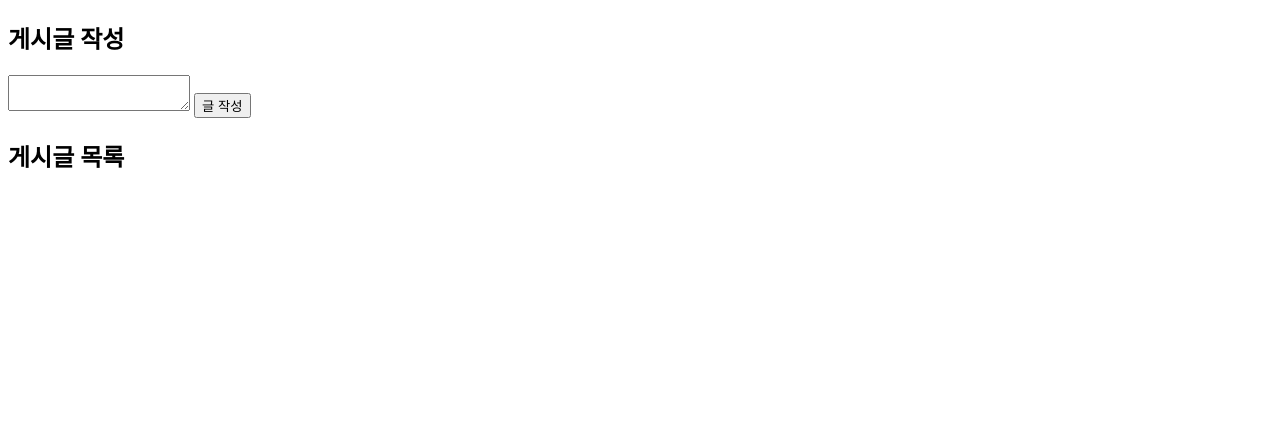
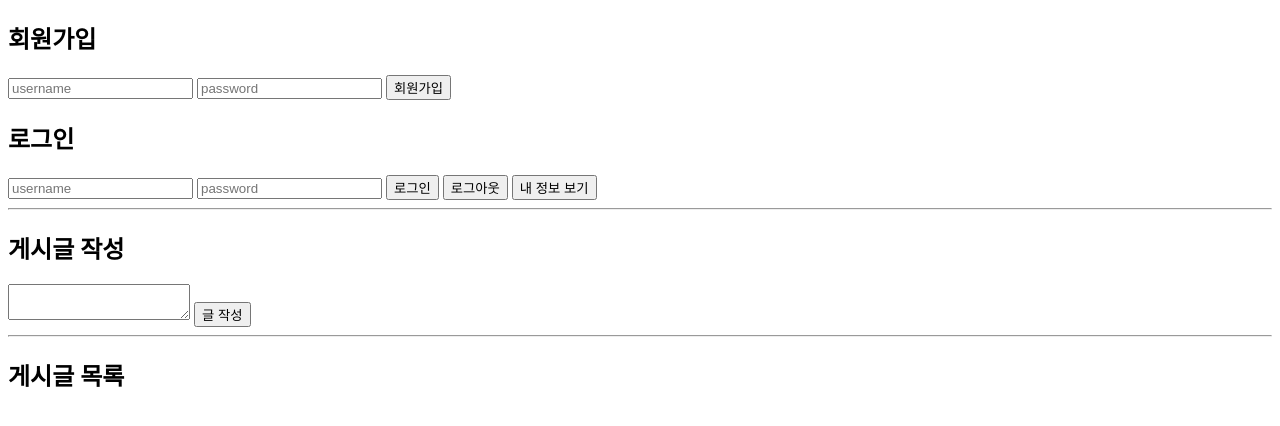
Before and after one commit to h1s2/flask-posts, a Flask app: page / in a window 1280 px wide. Shown: the top 426 px of the page. Run offline with Flask 3, Linux system fonts and the light colour scheme; data that the repository does not hold is empty.

Commit message:
회원가입 기능 추가

```diff
--- a/app.py
+++ b/app.py
@@ -1,4 +1,5 @@
 from flask import Flask, render_template, request, jsonify
+from werkzeug.security import generate_password_hash
 from db import get_db
 
 
@@ -28,7 +29,6 @@ def get_posts():
 
   return jsonify(result)
 
-
 @app.route("/posts", methods=["POST"])
 def create_post():
 
@@ -52,7 +52,6 @@ def create_post():
 
   return jsonify({"message": "post created"})
 
-
 @app.route("/posts/<int:post_id>", methods=["PATCH"])
 def update_post(post_id):
   data = request.get_json()
@@ -63,6 +62,17 @@ def update_post(post_id):
 
   conn = get_db()
   cur = conn.cursor()
+
+  cur.execute(
+    "SELECT id FROM posts WHERE id = ?",
+    (post_id,)
+  )
+
+  post = cur.fetchone()
+
+  if post is None:
+    conn.close()
+    return jsonify({"message": "post not found"}), 404
 
   cur.execute(
     "UPDATE posts SET content = ? WHERE id = ?",
@@ -79,11 +89,57 @@ def delete_post(post_id):
   conn = get_db()
   cur = conn.cursor()
 
-  cur.execute("DELETE FROM posts WHERE id = ?", (post_id,))
+  cur.execute(
+    "SELECT id FROM posts WHERE id = ?",
+    (post_id,)
+  )
+
+  post = cur.fetchone()
+
+  if post is None:
+    conn.close()
+    return jsonify({"message": "post not found"}), 404
+
+  cur.execute(
+    "DELETE FROM posts WHERE id = ?",
+    (post_id,)
+    )
+
   conn.commit()
   conn.close()
 
-  return jsonify({"message": "post delete"})
+  return jsonify({"message": "post deleted"})
+
+
+@app.route("/signup", methods=["POST"])
+def signup():
+  data = request.get_json()
+
+  username = data.get("username")
+  password = data.get("password")
+
+  if not username or not password:
+    return jsonify({"message": "username and password required"}), 400
+
+  password_hash = generate_password_hash(password)
+
+  conn = get_db()
+  cur = conn.cursor()
+
+  try:
+    cur.execute(
+    "INSERT INTO users (username, password_hash) VALUES (?, ?)",
+    (username, password_hash)
+    )
+    conn.commit()
+  except:
+    return jsonify({"message": "username already exists"}), 400
+  finally:
+    conn.close()
+
+  return jsonify({"message": "signup success"}), 201
+
+
 
 if __name__ == "__main__":
   app.run(debug=True)
--- a/static/main.js
+++ b/static/main.js
@@ -1,5 +1,6 @@
 const createPostBtn = document.getElementById("create-post-btn");
 const loadPostsBtn = document.getElementById("load-posts-btn");
+const signupBtn = document.getElementById("signup-btn");
 const postList = document.getElementById("post-list");
 
 
@@ -76,4 +77,23 @@ createPostBtn.addEventListener("click", async () => {
   await loadPosts();
 });
 
+signupBtn.addEventListener("click", async () => {
+  const signupUsername = document.getElementById("signup-username").value;
+  const signupPassword = document.getElementById("signup-password").value;
+
+  const res = await fetch("/signup", {
+    method: "POST",
+    headers: {
+      "Content-Type": "application/json"
+    },
+    body: JSON.stringify({
+      username: signupUsername,
+      password: signupPassword
+    })
+  });
+
+  const data = await res.json();
+  alert(data.message);
+});
+
 loadPosts();
--- a/templates/index.html
+++ b/templates/index.html
@@ -5,12 +5,36 @@
   <title>flask-posts</title>
 </head>
 <body>
+  <section>
+    <h2>회원가입</h2>
+    <input type="text" id="signup-username" placeholder="username">
+    <input type="password" id="signup-password" placeholder="password">
+    <button id="signup-btn">회원가입</button>
+  </section>
+
+  <section>
+  <h2>로그인</h2>
+  <input type="text" id="login-username" placeholder="username">
+  <input type="text" id="login-password" placeholder="password">
+  <button id="login-btn">로그인</button>
+  <button id="logout-btn">로그아웃</button>
+  <button id="me-btn">내 정보 보기</button>
+  </section>
+
+  <hr>
+
+  <section>
   <h2>게시글 작성</h2>
   <textarea type="text" id="post-content"></textarea>
   <button id="create-post-btn">글 작성</button>
+  </section>
 
+  <hr>
+
+  <section>
   <h2>게시글 목록</h2>
   <ul id="post-list"></ul>
+  </section>
 
   <script src="static/main.js"></script>
 </body>
```
Also changed, not shown: init_db.py (+8 -0 lines), README.md.
